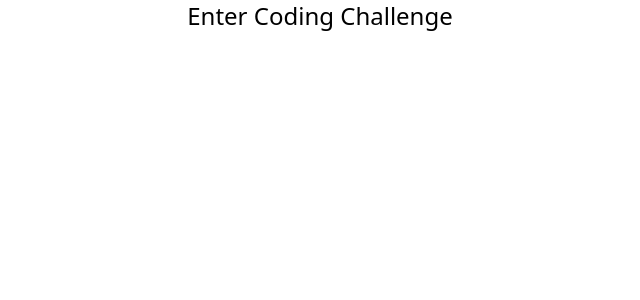
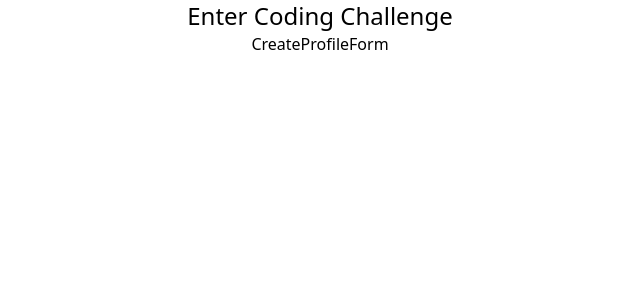
Before and after one commit to CharlesOuverleaux/enter-challenge, a Next.js app: page / in a window 1280 px wide. Shown: the top 300 px of the page, without its empty margins (320-960 px from the left). Built offline with nearby package versions, Linux system fonts and the light colour scheme.

Commit message:
Add component folder, Add form component

```diff
--- /dev/null
+++ b/components/forms/CreateProfileForm/CreateProfileForm.tsx
@@ -0,0 +1,7 @@
+import React from "react";
+
+const CreateProfileForm = () => {
+  return <div>CreateProfileForm</div>;
+};
+
+export default CreateProfileForm;
--- a/pages/index.tsx
+++ b/pages/index.tsx
@@ -1,5 +1,6 @@
 import type { NextPage } from "next";
 import Head from "next/head";
+import CreateProfileForm from "../components/forms/CreateProfileForm/CreateProfileForm";
 
 const Home: NextPage = () => {
   return (
@@ -13,6 +14,7 @@ const Home: NextPage = () => {
       <main>
         <div className="text-center">
           <h1 className="text-2xl">Enter Coding Challenge</h1>
+          <CreateProfileForm />
         </div>
       </main>
     </div>
```
